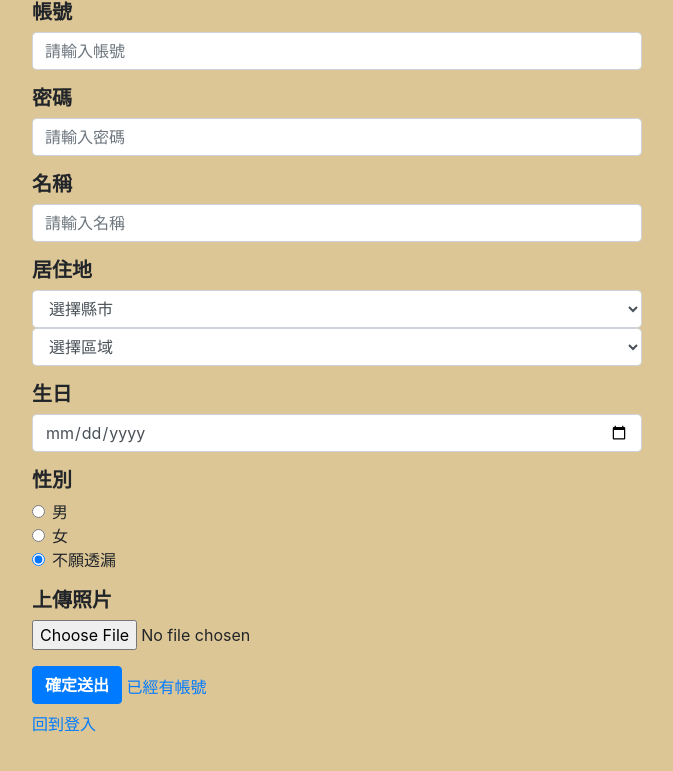
After one commit to SasakiYuki0526/learn-it-well-digital, a Django app: page /register/ in a window 1280 px wide. The commit adds this page. Shown: the top 771 px of the page, without its empty margins (303-976 px from the left). Run offline with Django 4.2, Linux system fonts and the light colour scheme; some libraries are stand-ins or nearby versions.

Commit message:
make it better

```diff
--- a/core/urls.py
+++ b/core/urls.py
@@ -28,4 +28,14 @@ urlpatterns = [
     path('service/', views.service),
     path('team/', views.team),
     path('testimonial/', views.testimonial),
+    path('login/', views.login),
+    path('forgetPwd/', views.forgetPwd),
+    path('register/', views.register),
+    path('userdetail/', views.Udetail),
+    path('studyroom/', views.sroom),
+    path('discusroom/', views.droom),
+    path('achievement/', views.achievement),
+    path('report', views.report),
+    path('studyplan/', views.Splan),
+
 ]
--- a/core/views.py
+++ b/core/views.py
@@ -22,3 +22,38 @@ def team(request):
 
 def testimonial(request):
     return render(request, 'testimonial.html')
+
+def login(request):
+    return render(request, 'login.html')
+
+
+def forgetPwd(request):
+    return render(request, 'ForgetPwd.html')
+
+
+def register(request):
+    return render(request, 'register.html')
+
+
+def Udetail(request):
+    return render(request, 'UserDetail.html')
+
+
+def sroom(request):
+    return render(request, 'StudyRoom.html')
+
+
+def droom(request):
+    return render(request, 'DiscusRoom.html')
+
+
+def achievement(request):
+    return render(request, 'achievement.html') #完成
+
+
+def report(request):
+    return render(request, 'report.html') #完成
+
+
+def Splan(request):
+    return render(request, 'StudyPlan.html')
--- /dev/null
+++ b/static/css/style1.css
@@ -0,0 +1,69 @@
+body{
+    width:100%;
+    height: 100%;
+    padding:0;
+    margin:0;
+    background-color: rgb(221, 198, 150);
+    background-size:cover;
+    background-attachment: fixed;
+    background-position:center;
+}
+.login{
+
+    position: fixed;
+    left: 50%;
+    top:50%;
+    transform: translate(-50%,-50%);
+    background: rgba(48, 11, 12, 0.5);
+    text-align: center;
+    color:#fff;
+    font-family: "微軟正黑體",sans-serif;
+    border-radius: 10px;
+    padding: 30px;
+}
+.FTPwd{
+
+    position: fixed;
+    left: 50%;
+    top:50%;
+    transform: translate(-50%,-50%);
+    background: rgba(48, 11, 12, 0.5);
+    text-align: center;
+    color:#fff;
+    font-family: "微軟正黑體",sans-serif;
+    border-radius: 10px;
+    padding: 30px;
+}
+
+/* .login i{
+    font-size: 100px;
+    margin: 20px auto;
+}
+input[type="text"], input[type="password"]{
+    font-size: 16px;
+    font-family: "微軟正黑體",sans-serif;
+    padding: 5px;
+    border-radius: 4px;
+    margin: 0 auto;
+    display: block;
+    width: 100px;
+} */
+button{
+    border:0;
+    padding:6px 12px;
+    font-size: 18px;
+    font-family: "微軟正黑體",sans-serif;
+    background:#fff;
+    color: #000;
+}
+/* @media(max-width: 450px){
+    .login{
+        width: 70px;
+    }
+}     */
+
+.container{
+    display: flex;
+    justify-content: center;
+    align-items: center;
+}
--- /dev/null
+++ b/templates/register.html
@@ -0,0 +1,127 @@
+<!DOCTYPE html>
+<html lang="en">
+<head>
+    <meta charset="utf-8">
+    <meta http-equiv="X-UA-Compatible" content="IE=edge">
+    <meta name="viewport" content="width=device-width, initial-scale=1">
+
+    <title>註冊頁面</title>
+
+    <meta name="description" content="Source code generated using layoutit.com">
+    <meta name="author" content="LayoutIt!">
+
+    <link rel="stylesheet" href="https://stackpath.bootstrapcdn.com/bootstrap/4.1.3/css/bootstrap.min.css"
+          integrity="sha384-MCw98/SFnGE8fJT3GXwEOngsV7Zt27NXFoaoApmYm81iuXoPkFOJwJ8ERdknLPMO" crossorigin="anonymous">
+    <link href="../static/css/style1.css" rel="stylesheet">
+
+    <script type="text/javascript">
+		function check(form)
+		{
+			if(form.id.value==""||form.pwd.value==""||form.name.value==""||form.birthday.value=="")
+			{
+				alert("未輸入完整資料!");
+				return false;
+			}
+            alert("註冊成功");
+			return true;
+		}
+
+	</script>
+
+</head>
+<body>
+
+        <div class="container-fluid">
+            <div class="row">
+                <div class="col-md-3">
+                </div>
+                <div class="col-md-6">
+                    <form role="form" name="myregister" id="myregister" action="" class="register" onsubmit="return check(this)"  required>
+                        <div class="form-group mb-3">
+                            <label for="id" class="h5 font-weight-bold" >帳號</label>
+                            <input type="email" class="form-control" name="id" placeholder="請輸入帳號">
+                        </div>
+
+                        <div class="form-group mb-3">
+                            <label for="pwd" class="h5 font-weight-bold">密碼</label>
+                            <input type="password" class="form-control" name="pwd" placeholder="請輸入密碼">
+                        </div>
+
+                        <div class="form-group mb-3">
+                            <label for="name" class="h5 font-weight-bold">名稱</label>
+                            <input type="text" class="form-control" maxlength="10" name="name" placeholder="請輸入名稱">
+                        </div>
+
+                        <div class="form-group mb-3">
+                            <label class="h5 font-weight-bold">居住地</label>
+                            <div class="g-col-6">
+                                <select name="department" class="form-control">
+                                    <option selected disabled value="">選擇縣市</option>
+                                    <option>...</option>
+                                </select>
+                            </div>
+                            <div class="g-col-6">
+                                <select name="department" class="form-control">
+                                    <option selected disabled value="">選擇區域</option>
+                                    <option>...</option>
+                                </select>
+                            </div>
+                        </div>
+
+                        <div class="form-group mb-3">
+                            <label for="birthday" class="h5 font-weight-bold">生日</label>
+                            <input type="date" class="form-control" name="birthday">
+                        </div>
+
+                        <div class="form-group mb-3">
+                            <label class="h5 font-weight-bold">性別</label>
+
+                            <div class="form-check">
+                                <input class="form-check-input" type="radio" name="gender">
+                                <label class="form-check-label" for="flexRadioDefault1">
+                                    男
+                                </label>
+                            </div>
+
+                            <div class="form-check">
+                                <input class="form-check-input" type="radio" name="gender" checked>
+                                <label class="form-check-label" for="flexRadioDefault1">
+                                    女
+                                </label>
+                            </div>
+
+                            <div class="form-check">
+                                <input class="form-check-input" type="radio" name="gender" checked>
+                                <label class="form-check-label" for="flexRadioDefault1">
+                                    不願透漏
+                                </label>
+                            </div>
+                        </div>
+
+                        <div class="form-group mb-3">
+                            <label class="h5 font-weight-bold">上傳照片</label>
+                            <input type="file" class="form-control-file" name="photo">
+                        </div>
+
+                        <div class="form-group mb-3">
+                            <button type="submit" class="btn btn-primary h5 font-weight-bold">
+                                確定送出
+                            </button>
+                            <a href="login">已經有帳號</a><br>
+                            <a href="/login/">回到登入</a><br>
+                        </div>
+                    </form>
+                </div>
+                <div class="col-md-3">
+                </div>
+            </div>
+        </div>
+
+
+<script src="js/jquery.min.js"></script>
+<script src="https://stackpath.bootstrapcdn.com/bootstrap/4.1.3/js/bootstrap.min.js"
+        integrity="sha384-ChfqqxuZUCnJSK3+MXmPNIyE6ZbWh2IMqE241rYiqJxyMiZ6OW/JmZQ5stwEULTy"
+        crossorigin="anonymous"></script>
+<script src="js/scripts.js"></script>
+</body>
+</html>
```
Also changed, not shown: templates/404.html (+10 -8 lines), templates/ForgetPwd.html (added, +35 -0 lines), templates/StudyPlan.html (added, +25 -0 lines), templates/StudyRoom.html (added, +27 -0 lines), templates/UserDetail.html (added, +25 -0 lines), templates/achievement.html (added, +25 -0 lines), templates/index.html (+7 -7 lines), templates/login.html (added, +44 -0 lines), templates/report.html (added, +24 -0 lines).
